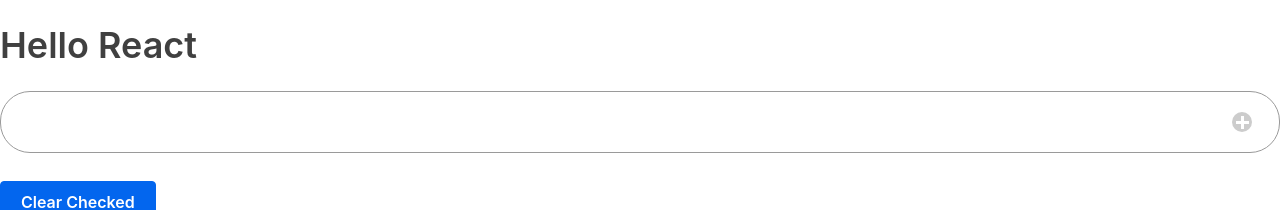
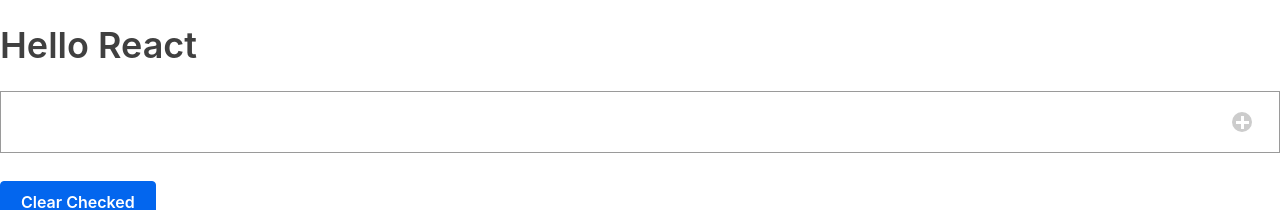
Before and after one commit to lyndonpanton/react-todo, a React (Create React App) app: page / in a window 1280 px wide. Shown: the top 210 px of the page. Built offline with nearby package versions, Linux system fonts and the light colour scheme.

Commit message:
removed border radius from input field

```diff
--- a/src/Input.css
+++ b/src/Input.css
@@ -5,7 +5,6 @@
 	align-items: center;
 
 	border: #9A9A9A solid 1px;
-	border-radius: 30px;
 }
 
 #todo {
```
